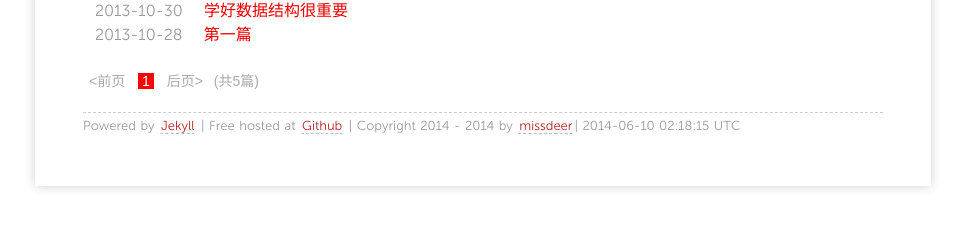
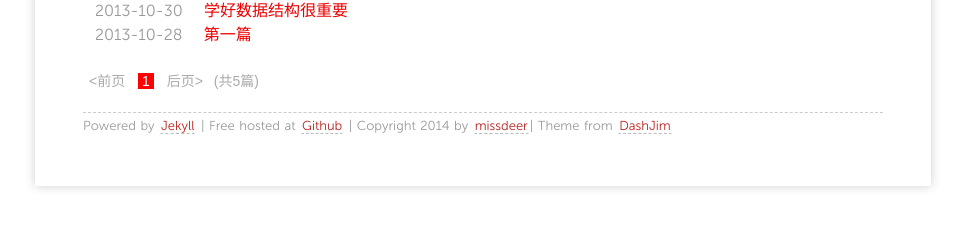
Before and after one commit to missdeer/missdeer.github.io, a Jekyll site: the page built from index.html, in a window 1280 px wide. Shown: the part 327-555 px from the top of the page, without its empty margins (157-1122 px from the left). Built offline with Jekyll 4.4.1, drawn with Linux system fonts in a browser that asks for light colours; nearby versions of some CDN libraries; Markdown is read by kramdown in place of the engine named in the settings; the list of posts is cut into pages by our own code.

Commit message:
(*)adjust page footer

```diff
--- a/_layouts/default.html
+++ b/_layouts/default.html
@@ -38,7 +38,7 @@
       </div>
 
     <footer>
-        <p><small>Powered by <a href="https://github.com/mojombo/jekyll">Jekyll</a> | Free hosted at <a href="https://github.com/missdeer/missdeer.github.io">Github</a> | Copyright 2014 - {{site.time | date:"%Y"}} by <a href="http://about.me/missdeer">missdeer</a>| <span class="label label-info">{{site.time | date:"%Y-%m-%d %H:%M:%S %Z"}}</span></small></p>
+        <p><small>Powered by <a href="https://github.com/mojombo/jekyll" target="_blank">Jekyll</a> | Free hosted at <a target="_blank" href="https://github.com/missdeer/missdeer.github.io">Github</a> | Copyright {{site.time | date:"%Y"}} by <a target="_blank" href="http://about.me/missdeer">missdeer</a>| Theme from <a target="_blank" href="https://github.com/dashjim/dashjim.github.com">DashJim</a></small></p>
     </footer>
 
     </div>
```
